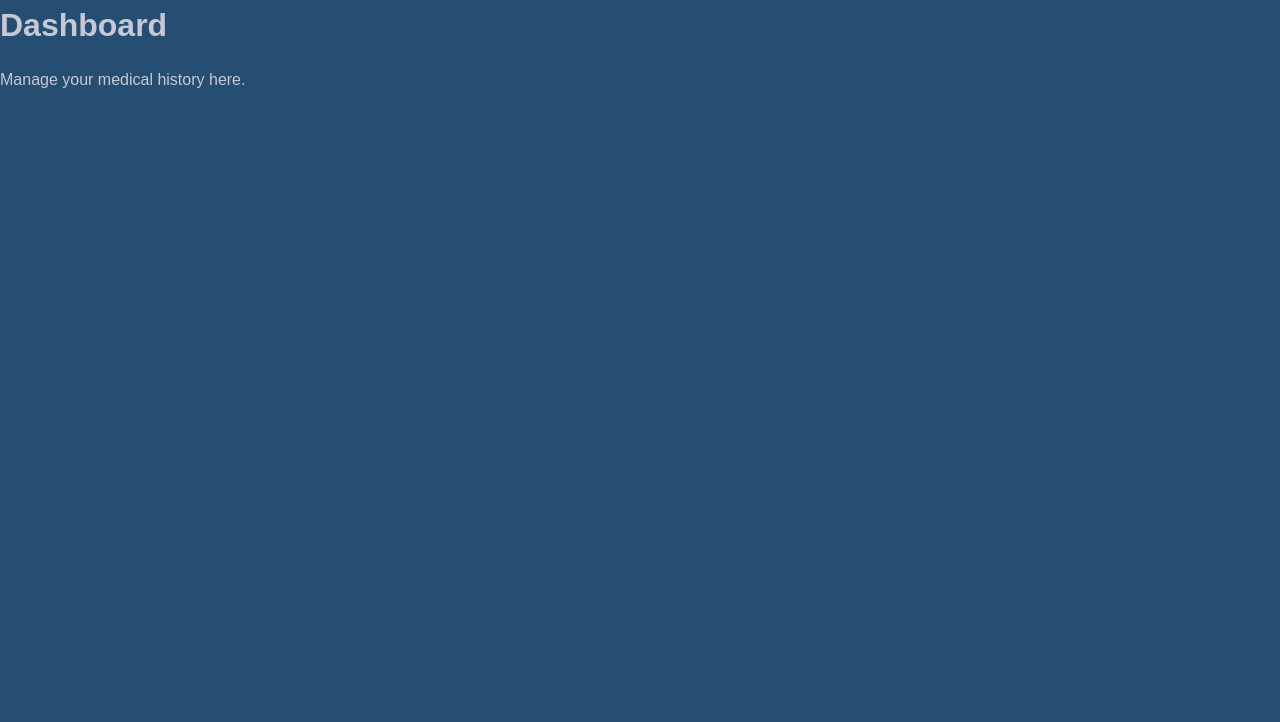
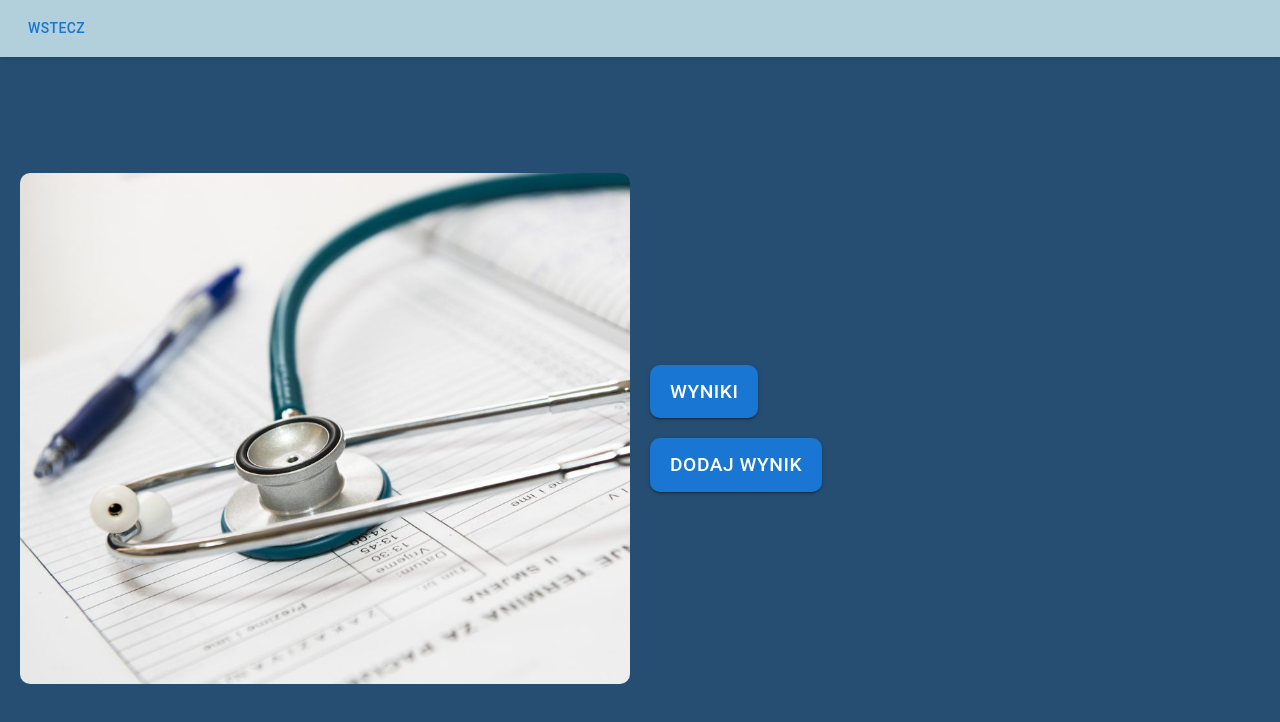
Before and after one commit to moniwero/medical-history-app, a React (Vite) app: page /dashboard in a window 1280 px wide. Shown: the top 722 px of the page. Built offline with nearby package versions, Linux system fonts and the light colour scheme.

Commit message:
Dashboard page and back button on home page

```diff
--- a/src/pages/AddResult.jsx
+++ b/src/pages/AddResult.jsx
@@ -1,51 +1,10 @@
-import { useState } from "react";
-import { supabase, uploadImage } from "../services/supabase";
-
 function AddResult() {
-  const [file, setFile] = useState(null);
-  const [category, setCategory] = useState("");
-  const [description, setDescription] = useState("");
-
-  const handleSubmit = async (e) => {
-    e.preventDefault();
-
-    try {
-      const imageData = await uploadImage(file);
-      await supabase.from("results").insert({
-        category,
-        description,
-        image_url: imageData.path,
-      });
-      alert("Result added successfully!");
-    } catch (error) {
-      alert("Error uploading result: " + error.message);
-    }
-  };
-
   return (
-    <form onSubmit={handleSubmit}>
-      <input
-        type="file"
-        onChange={(e) => setFile(e.target.files[0])}
-        required
-      />
-      <select value={category} onChange={(e) => setCategory(e.target.value)} required>
-        <option value="">Select category</option>
-        <option value="usg">USG</option>
-        <option value="rtg">RTG</option>
-        <option value="blood-tests">Badania krwi</option>
-        {/* ... inne opcje */}
-      </select>
-      <input
-        type="text"
-        placeholder="Opis"
-        value={description}
-        onChange={(e) => setDescription(e.target.value)}
-        required
-      />
-      <button type="submit">Dodaj wynik</button>
-    </form>
+    <div>
+      <h1>AddResult</h1>
+      <p>Hello AddResult.</p>
+    </div>
   );
 }
 
-export default AddResult;
+export default AddResult; // Eksport domyślny
--- a/src/pages/Categories.jsx
+++ b/src/pages/Categories.jsx
@@ -1,29 +1,10 @@
-import { useEffect, useState } from "react";
-import { supabase } from "../services/supabase";
-
 function Categories() {
-  const [results, setResults] = useState([]);
-
-  useEffect(() => {
-    const fetchResults = async () => {
-      const { data, error } = await supabase.from("results").select("*");
-      if (error) throw error;
-      setResults(data);
-    };
-    fetchResults();
-  }, []);
-
   return (
     <div>
-      {results.map((result) => (
-        <div key={result.id}>
-          <h3>{result.category}</h3>
-          <p>{result.description}</p>
-          <img src={`${supabase.storageUrl}/${result.image_url}`} alt={result.description} />
-        </div>
-      ))}
+      <h1>Categories</h1>
+      <p>Hello Categories.</p>
     </div>
   );
 }
 
-export default Categories;
+export default Categories; // Eksport domyślny
--- a/src/pages/Dashboard.jsx
+++ b/src/pages/Dashboard.jsx
@@ -1,10 +1,47 @@
-function Dashboard() {
+import { Button } from "@mui/material";
+import { useNavigate } from "react-router-dom";
+import "../styles/Dashboard.scss";
+import HomeIlustration from "../assets/Home-img.jpg";
+
+const Dashboard = () => {
+  const navigate = useNavigate();
+
   return (
-    <div>
-      <h1>Dashboard</h1>
-      <p>Manage your medical history here.</p>
+    <div className="dashboard-container">
+      <div className="dashboard-header">
+        <Button
+          variant="text"
+          className="dashboard-back-button"
+          onClick={() => navigate("/")}
+        >
+          Wstecz
+        </Button>
+      </div>
+
+      <div className="dashboard-content">
+        <div className="dashboard-image">
+          <img src={HomeIlustration} alt="Ilustracja Dashboard" />
+        </div>
+
+        <div className="dashboard-buttons">
+          <Button
+            variant="contained"
+            className="dashboard-button"
+            onClick={() => navigate("/categories")}
+          >
+            Wyniki
+          </Button>
+          <Button
+            variant="contained"
+            className="dashboard-button"
+            onClick={() => navigate("/add-result")}
+          >
+            Dodaj wynik
+          </Button>
+        </div>
+      </div>
     </div>
   );
-}
+};
 
-export default Dashboard; // Eksport domyślny
+export default Dashboard;
--- a/src/pages/Home.jsx
+++ b/src/pages/Home.jsx
@@ -1,16 +1,65 @@
 import { Button } from "@mui/material";
 import { useNavigate } from "react-router-dom";
+import { useEffect, useState } from "react";
+import { supabase } from "../services/supabase";
 import "../styles/Home.scss";
 import HomeIlustration from "../assets/Home-img.jpg";
 
 const Home = () => {
   const navigate = useNavigate();
+  const [user, setUser] = useState(null);
+  const [loading, setLoading] = useState(true);
+
+  // Funkcja do weryfikacji stanu użytkownika
+  const checkUser = async () => {
+    const { data: { session } } = await supabase.auth.getSession();
+    setUser(session?.user ?? null); // Ustawia użytkownika, jeśli jest zalogowany
+    setLoading(false); // Koniec ładowania
+  };
+
+  useEffect(() => {
+    // Pierwsze sprawdzenie użytkownika
+    checkUser();
+
+    // Nasłuchiwanie zmian w stanie użytkownika
+    const { data: authListener } = supabase.auth.onAuthStateChange((event, session) => {
+      setUser(session?.user ?? null);
+    });
+
+    // Sprzątanie po nasłuchiwaniu
+    return () => {
+      authListener?.subscription?.unsubscribe();
+    };
+  }, []);
+
+  const handleLogout = async () => {
+    await supabase.auth.signOut();
+    setUser(null);
+    navigate("/login"); // Przeniesienie na stronę logowania
+  };
+
+  if (loading) {
+    return (
+      <div className="home-loading">
+        <h2>Ładowanie...</h2>
+      </div>
+    );
+  }
 
   return (
     <div className="home-container">
       <div className="home-content">
         <div className="home-text">
           <h1 className="home-title">Moja dokumentacja medyczna</h1>
+          {user ? (
+            <Button
+              variant="contained"
+              className="home-button"
+              onClick={handleLogout}
+            >
+              Wyloguj
+            </Button>
+          ) : (
             <Button
               variant="contained"
               className="home-button"
@@ -18,6 +67,7 @@ const Home = () => {
             >
               Zaloguj
             </Button>
+          )}
         </div>
         <div className="home-image">
           <img src={HomeIlustration} alt="Ilustracja Home" />
--- /dev/null
+++ b/src/styles/Dashboard.scss
@@ -0,0 +1,73 @@
+.dashboard-container {
+  display: flex;
+  flex-direction: column;
+  height: 100vh;
+}
+
+.dashboard-header {
+  display: flex;
+  justify-content: start;
+  align-items: center;
+  padding: 10px 20px;
+  background-color: #b2cfdc;
+  box-shadow: 0px 2px 4px rgba(0, 0, 0, 0.1);
+}
+
+.dashboard-back-button {
+  font-size: 1rem;
+  &:hover {
+    color: white;
+  }
+}
+
+.dashboard-content {
+  display: flex;
+  flex: 1;
+  padding: 20px;
+  gap: 20px;
+}
+
+.dashboard-image {
+  flex: 1;
+  display: flex;
+  justify-content: center;
+  align-items: center;
+}
+
+.dashboard-image img {
+  max-width: 100%;
+  height: auto;
+  border-radius: 10px;
+}
+
+.dashboard-buttons {
+  flex: 1;
+  display: flex;
+  flex-direction: column;
+  justify-content: center;
+  align-items: flex-start;
+  gap: 20px;
+}
+
+.dashboard-button {
+  font-size: 1.2rem !important;
+  padding: 10px 20px !important;
+  border-radius: 10px !important;
+  color: white !important;
+
+  &:hover {
+    color: #b2cfdc !important;
+  }
+}
+
+// Media queries dla mniejszych ekranów
+@media (max-width: 768px) {
+  .dashboard-content {
+    flex-direction: column;
+    align-items: center;
+  }
+
+  .dashboard-buttons {
+    align-items: center;
+  }
+}
--- a/src/styles/Home.scss
+++ b/src/styles/Home.scss
@@ -42,6 +42,17 @@
   border-radius: 10px;
 }
 
+.home-loading {
+  display: flex;
+  justify-content: center;
+  align-items: center;
+  height: 100vh; // Wysokość pełnego ekranu
+  background-color: #254e72; // Dopasowanie koloru tła do reszty strony
+  color: #b2cfdc; // Kolor tekstu
+  font-size: 2rem; // Rozmiar tekstu
+  font-weight: bold;
+}
+
 // Media queries dla mniejszych ekranów
 @media (max-width: 768px) {
   .home-content {
```
Also changed, not shown: src/router.jsx (line endings or trailing spaces). Lines whose indentation alone changed are shown as unchanged.
